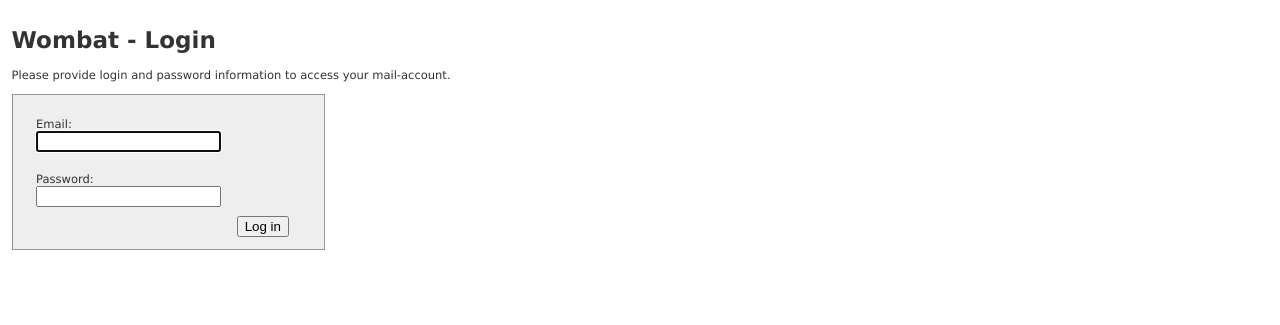
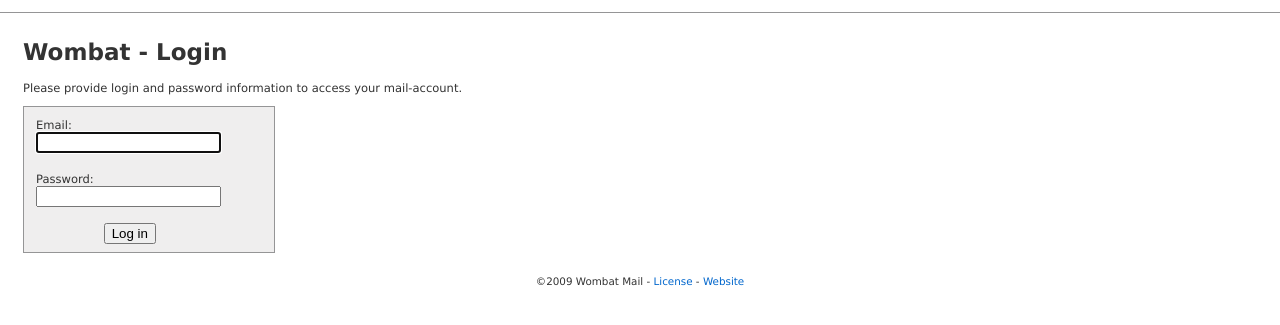
Before and after one commit to brutasse-archive/wombat, a Django app: template templates/login.html in a window 1280 px wide. Shown: the top 325 px of the page. Run offline with Django 3.2, Linux system fonts and the light colour scheme; the template is opened without the code that fills it, so the values that code supplies are empty.

Commit message:
Style improvements

```diff
--- a/media/css/style.css
+++ b/media/css/style.css
@@ -17,27 +17,20 @@ img {border: 0;}
 a {color: #06c; text-decoration: none;}
 a:hover {color: #f17912;}
 
-#container {padding: 1em;}
+#container {margin: 0; padding: 0;}
+#header {padding: .5em 1em; border-bottom: 1px solid #959596;}
+#content {padding: 1em 2em;}
+#footer {font-size: 0.9em; text-align: center;}
 
 .form-login {
-  padding: 1em;
-  width: 25em;
+  width: 250px;
   border: 1px solid #959596;
   background-color: #efeeee;
 }
 
-.form-row {
-  overflow: hidden;
-  padding: 8px 12px;
-  border-bottom: 1px solid #eee;
-}
+.form-row, .submit-row {overflow: hidden; padding: 8px 12px;}
+label {display: block; padding: 3px 10px 0 0; float: left; width: 5em;}
 
-.submit-row {margin: 0 2em; text-align: right;}
-
-label {
-  font-weight: normal !important;
-  display: block;
-  padding: 3px 10px 0 0;
-  float: left;
-  width: 8em;
-}
+/* top & right must be the equal to header's padding. */
+#options {position: absolute; top: .5em; right: 1em;}
+#search input {}
--- a/templates/base.html
+++ b/templates/base.html
@@ -10,8 +10,19 @@
 
 <body>
   <div id="container">
-  {% block content %}
-  {% endblock %}
+    <div id="header">
+    {% block header %}
+    {% endblock %}
+    </div> <!-- #header -->
+    <div id="content">
+      {% block content %}
+      {% endblock %}
+    </div> <!-- #header -->
+    <div id="footer">
+    {% block footer %}
+      <p>&copy;2009 Wombat Mail - <a>License</a> - <a>Website</a></p>
+    {% endblock %}
+    </div> <!-- #footer -->
   </div> <!-- #container -->
 </body>
 </html>
--- a/templates/login.html
+++ b/templates/login.html
@@ -18,7 +18,6 @@
   </div>
   <div class="form-row">
     <label for="id_password">{% trans 'Password:' %}</label> <input type="password" name="password" id="id_password" />
-    <input type="hidden" name="this_is_the_login_form" value="1" />
   </div>
   <div class="submit-row">
     <label>&nbsp;</label><input type="submit" value="{% trans 'Log in' %}" />
```
Also changed, not shown: templates/mail.html (+27 -2 lines).
